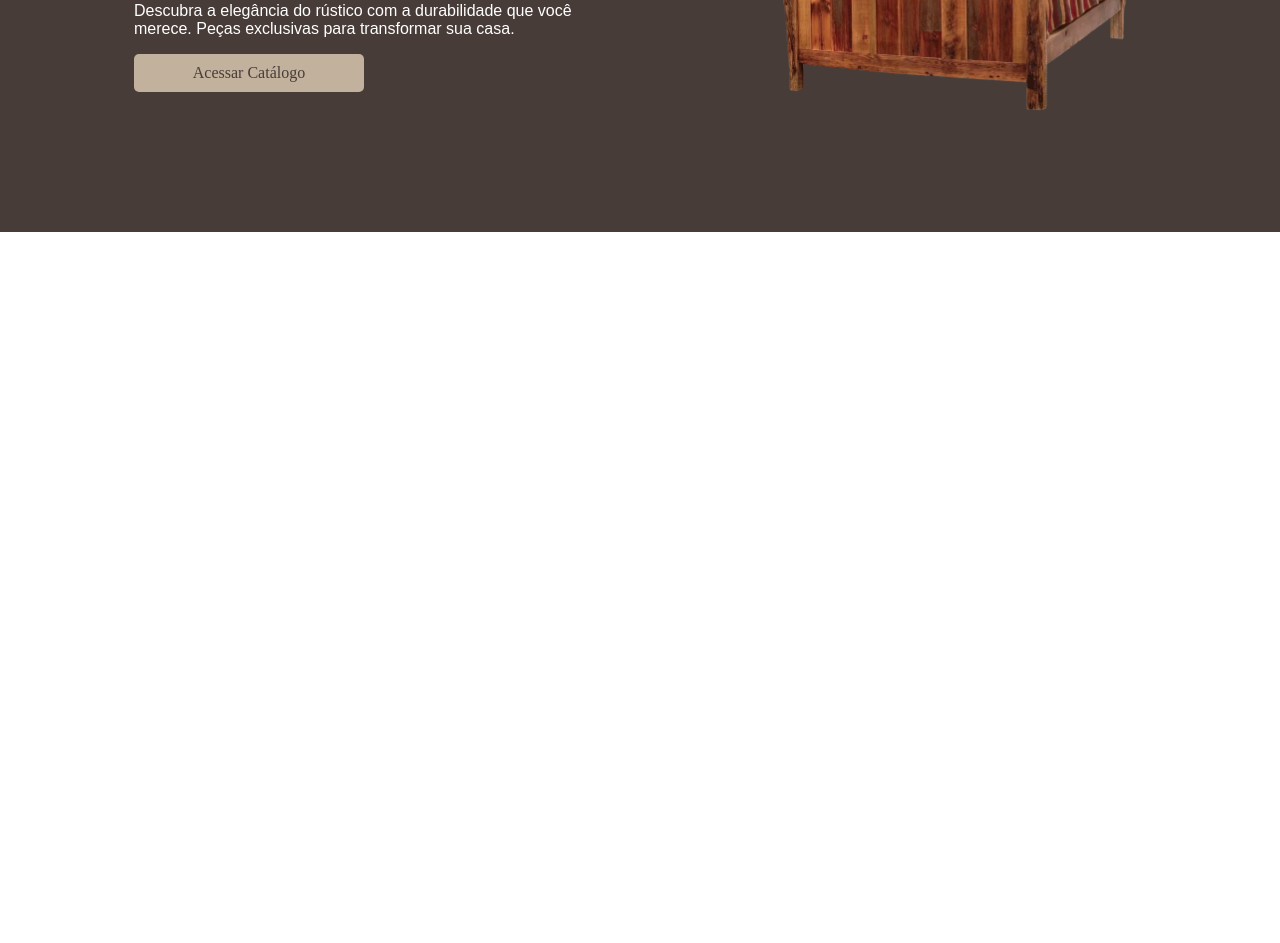
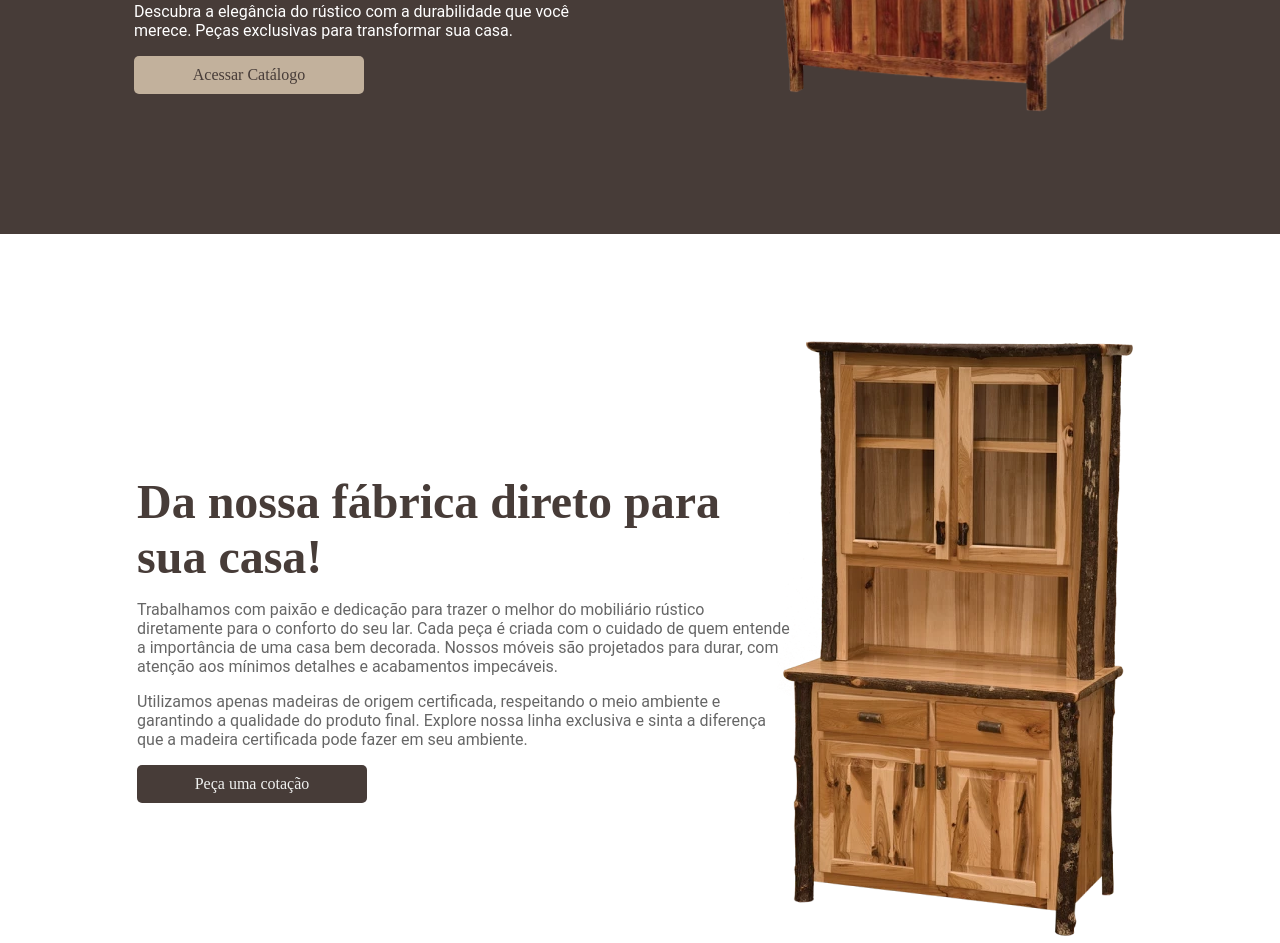
Before and after one commit to Snaymi/rustico, a plain HTML site: page index.html in a window 1280 px wide. Shown: the part 392-1335 px from the top of the page. Before the commit the page ends 800 px from the top, so only its background shows below. Drawn offline with Linux system fonts and the light colour scheme; a web font is replaced by a local one.

Commit message:
3° content applied

```diff
--- a/index.html
+++ b/index.html
@@ -1,15 +1,15 @@
 <!DOCTYPE html>
 <html lang="pt-br">
   <head>
-    <meta charset="UTF-8">
-    <meta name="viewport" content="width=device-width, initial-scale=1.0">
+    <meta charset="UTF-8" />
+    <meta name="viewport" content="width=device-width, initial-scale=1.0" />
     <title>Document</title>
-    <link rel="stylesheet" href="style.css">
+    <link rel="stylesheet" href="style.css" />
   </head>
   <body>
     <div class="header">
       <div class="logo">
-            <img src="img/logo.svg">
+        <img src="img/logo.svg" />
       </div>
       <div class="menu">
         <a href="#">Página Inicial</a>
@@ -21,14 +21,40 @@
     </div>
     <div class="box">
       <div class="box1">
-                <h1>A maior rede de móveis rústicos do brasil</h1>
-                <p class="text">Descubra a elegância do rústico com a
-                durabilidade que você merece.
-                Peças exclusivas para transformar sua casa.</p>
+        <h1>A maior rede de móveis rústicos do Brasil</h1>
+        <p class="text">
+          Descubra a elegância do rústico com a durabilidade que você merece.
+          Peças exclusivas para transformar sua casa.
+        </p>
         <a href="#">Acessar Catálogo</a>
       </div>
       <div class="box2">
-            <img src="img/cama_rustica.webp" width="362">
+        <img src="img/cama_rustica.webp" width="362" />
+      </div>
+    </div>
+    <div class="second-box">
+      <div class="box">
+        <div class="box1">
+          <h2>Da nossa fábrica direto para sua casa!</h2>
+          <p>
+            Trabalhamos com paixão e dedicação para trazer o melhor do
+            mobiliário rústico diretamente para o conforto do seu lar. Cada peça
+            é criada com o cuidado de quem entende a importância de uma casa bem
+            decorada. Nossos móveis são projetados para durar, com atenção aos
+            mínimos detalhes e acabamentos impecáveis.
+          </p>
+
+          <p>
+            Utilizamos apenas madeiras de origem certificada, respeitando o meio
+            ambiente e garantindo a qualidade do produto final. Explore nossa
+            linha exclusiva e sinta a diferença que a madeira certificada pode
+            fazer em seu ambiente.
+          </p>
+          <a href="#">Peça uma cotação</a>
+        </div>
+        <div class="box2">
+          <img src="img/armario_rustico.webp" width="356" />
+        </div>
       </div>
     </div>
   </body>
--- a/style.css
+++ b/style.css
@@ -1,11 +1,16 @@
 @font-face {
     font-family: 'PlayfairDisplay';
-    src: url('fonts/PlayfairDisplay-Regular.ttf') format('truetype');
+    src: url('fonts/PlayfairDisplay-VariableFont_wght.ttf') format('truetype');
+}
+@font-face{
+    font-family: 'Roboto';
+    src: url('fonts/Roboto-Regular.ttf') format('truetype');
 }
 body{
     margin:0;
     padding:0;
     font-family: 'PlayfairDisplay';
+    font-weight: 400;
     height: 100vh;
 }
 *{
@@ -58,6 +63,7 @@ body{
 }
 .box1 p{
     color: #fff;
+    font-family: 'Roboto';
 }
 .box1 h1{
     font-size: 60px;
@@ -91,5 +97,29 @@ p{
 }
 .text{
     width: 460px;
-    font-family: arial;
 }
+.second-box .box{
+    background-color: #fff;
+}
+h2{
+    margin:0;
+}
+.second-box h2{
+    font-size: 48px;
+    color: #473C38;
+    width: 653px;
+}
+.second-box p{
+    font-size: 16px;
+    color:  #666666;
+    width: 654px;
+}
+.second-box a{
+    text-align: center;
+    color:  #F0F1F0;
+    text-decoration: none;
+    border-radius: 5px;
+    width: 230px;
+    padding: 10px 50px;
+    background-color: #473C38;
+}
```
Also changed, not shown: font/PlayfairDisplay-Regular.ttf (deleted), font/PlayfairDisplay-VariableFont_wght.ttf (added), font/RobotoMono-Regular.ttf (added). Lines whose indentation alone changed are shown as unchanged.
